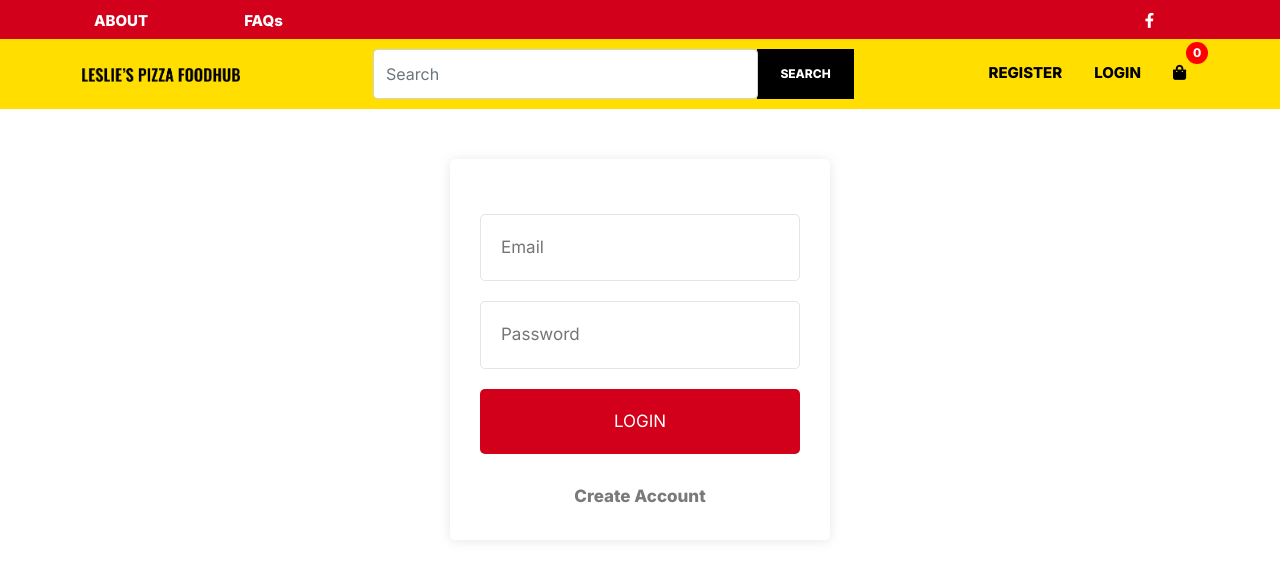
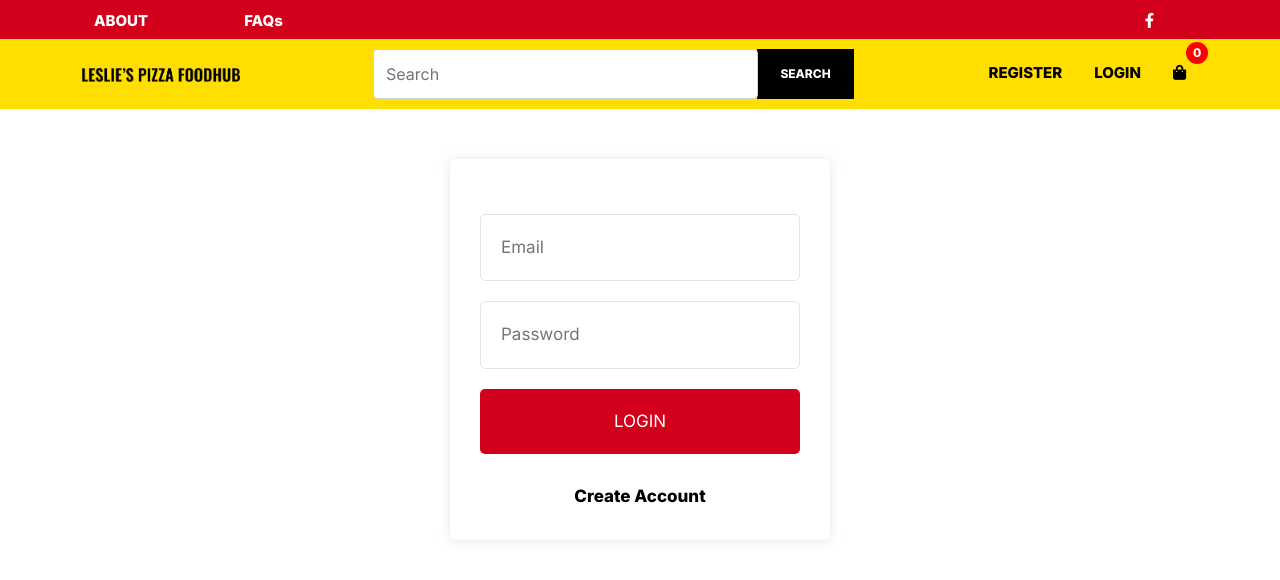
Before and after one commit to leslieFhub/leslie-front, a React (Create React App) app: page /login in a window 1280 px wide. Shown: the top 580 px of the page. Built offline with nearby package versions, Linux system fonts and the light colour scheme; no server answers.

Commit message:
Update App.css

```diff
--- a/src/App.css
+++ b/src/App.css
@@ -709,8 +709,11 @@ textarea:focus {
   margin-top: 30px;
 }
 .Login p a {
-  color: #7a7a7a;
+  color: #000;
+  font-weight: bold;
 }
+
+
 /* PROFILE */
 .author-card {
   position: relative;
```
